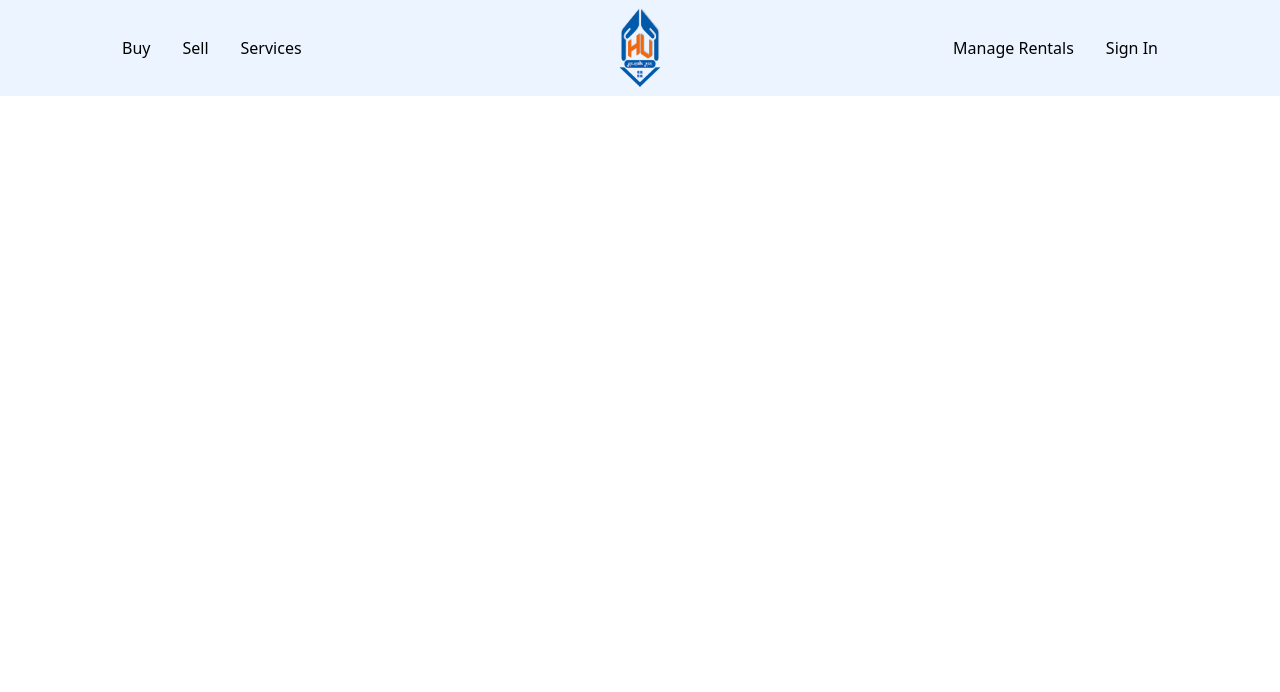
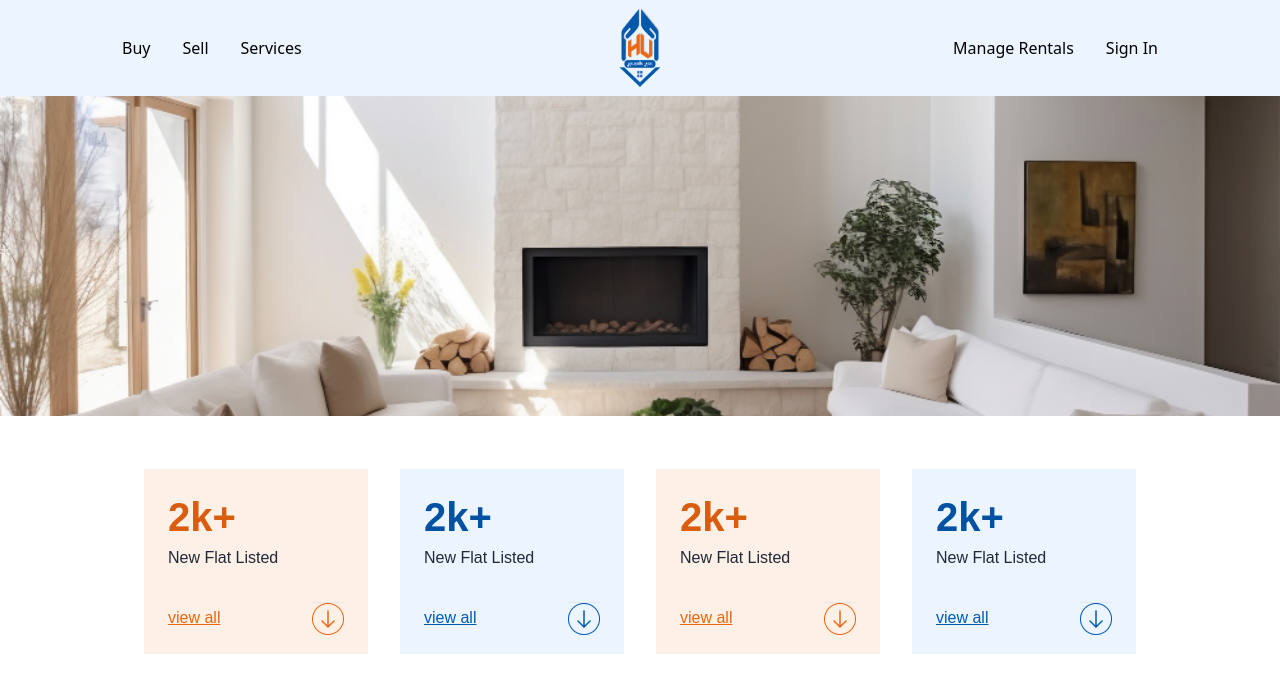
Before and after one commit to Pronoy568/HeritageNest, a React (Vite) app: page / in a window 1280 px wide. Shown: the top 692 px of the page. Built offline with nearby package versions, Linux system fonts and the light colour scheme.

Commit message:
In about section Banner and Count is Done

```diff
--- a/src/component/shared/Counter/Counter.jsx
+++ b/src/component/shared/Counter/Counter.jsx
@@ -1,5 +1,73 @@
+import icon1 from "../../../assets/About/icon1.png";
+import icon2 from "../../../assets/About/icon2.png";
+
 const Counter = () => {
-  return <div>counter</div>;
+  const counters = [
+    {
+      count: "2k+",
+      bgColor: "bg-[#FDF0E7]",
+      textColor: "text-[#D95D0F]",
+      description: "New Flat Listed",
+      viewAllColor: "text-[#EE6611]",
+      iconColor: icon1,
+    },
+    {
+      count: "2k+",
+      bgColor: "bg-[#ECF5FF]",
+      textColor: "text-[#0051A1]",
+      description: "New Flat Listed",
+      viewAllColor: "text-[#0059B1]",
+      iconColor: icon2,
+    },
+    {
+      count: "2k+",
+      bgColor: "bg-[#FDF0E7]",
+      textColor: "text-[#D95D0F]",
+      description: "New Flat Listed",
+      viewAllColor: "text-[#EE6611]",
+      iconColor: icon1,
+    },
+    {
+      count: "2k+",
+      bgColor: "bg-[#ECF5FF]",
+      textColor: "text-[#0051A1]",
+      description: "New Flat Listed",
+      viewAllColor: "text-[#0059B1]",
+      iconColor: icon2,
+    },
+  ];
+
+  return (
+    <div className="mx-auto my-[53px] px-[112px] w-full max-w-[1216px]">
+      <div className="grid grid-cols-1 sm:grid-cols-2 lg:grid-cols-4 gap-[32px]">
+        {counters.map((counter, index) => (
+          <div
+            key={index}
+            className={`${counter.bgColor} flex flex-col p-0 w-full h-[185px]`}
+          >
+            <div
+              className={`${counter.textColor} font-montserrat font-bold text-left text-[40px] leading-[48.76px] ml-[24px] mt-[24px]`}
+            >
+              {counter.count}
+            </div>
+            <div className="font-poppins text-left text-[#1F2937] text-[16px] leading-[24px] ml-[24px] mt-1">
+              {counter.description}
+            </div>
+            <div className="flex justify-between items-center mt-[32px] mx-[24px]">
+              <div
+                className={`${counter.viewAllColor} font-poppins text-[16px] leading-[24px] underline`}
+              >
+                view all
+              </div>
+              <div className={`w-[32px] h-[32px] border-t`}>
+                <img src={`${counter.iconColor}`} alt="icon" />
+              </div>
+            </div>
+          </div>
+        ))}
+      </div>
+    </div>
+  );
 };
 
 export default Counter;
--- a/src/pages/About/About.jsx
+++ b/src/pages/About/About.jsx
@@ -1,9 +1,13 @@
+import Counter from "../../component/shared/Counter/Counter";
 import Navbar from "../../component/shared/Navbar/Navbar";
+import Banner from "./Banner";
 
 const About = () => {
   return (
     <div>
       <Navbar />
+      <Banner />
+      <Counter />
     </div>
   );
 };
--- /dev/null
+++ b/src/pages/About/Banner.jsx
@@ -0,0 +1,11 @@
+import banner from "../../assets/About/bannerFull.jpg";
+
+const Banner = () => {
+  return (
+    <div className="mx-auto bg-opacity-0 w-full h-[320px]">
+      <img src={banner} alt="Banner" className="w-full h-full object-cover" />
+    </div>
+  );
+};
+
+export default Banner;
--- a/tailwind.config.js
+++ b/tailwind.config.js
@@ -2,7 +2,12 @@
 export default {
   content: ["./index.html", "./src/**/*.{js,ts,jsx,tsx}"],
   theme: {
-    extend: {},
+    extend: {
+      fontFamily: {
+        montserrat: ["Montserrat", "sans-serif"],
+        poppins: ["Poppins", "sans-serif"],
+      },
+    },
   },
   plugins: [],
 };
```
Also changed, not shown: src/assets/About/icon1.png (added), src/assets/About/icon2.png (added).
